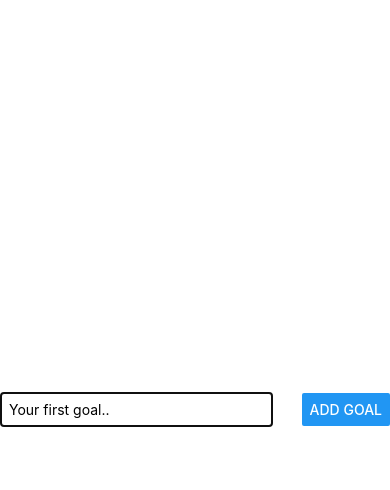
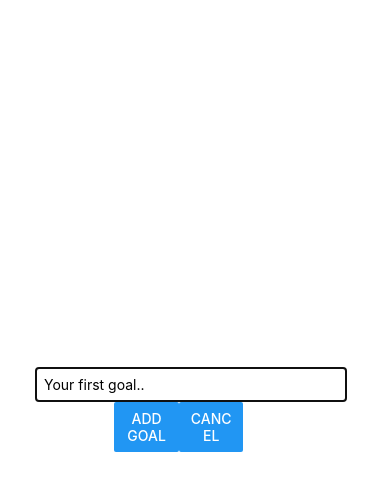
Before and after one commit to velobmidav/udemy-course, a React Native app in the folder UdemyProject/: screen / in a window 390 px wide. Both pictures are taken after a click on the button "ADD NEW PROP". Shown: the top 490 px of the page. Built offline with nearby package versions, Linux system fonts and the light colour scheme.

Commit message:
Adjusted styling on input modal

```diff
--- a/UdemyProject/components/GoalInput.js
+++ b/UdemyProject/components/GoalInput.js
@@ -23,9 +23,10 @@ return (
             style={styles.TextInput}
             onChangeText={goalInputHandler}
             value={enteredGoalText}/>
-        <Button
-            title='ADD GOAL'
-            onPress={addGoalHandler}/>
+        <View style={styles.ButtonContainer}>
+        <View style={styles.Button}><Button title='ADD GOAL' onPress={addGoalHandler}/></View>
+        <View style={styles.Button}><Button title='CANCEL'/></View>
+        </View>
       </View>
 </Modal>)
 }
@@ -36,8 +37,8 @@ const styles = StyleSheet.create({
 
   inputContainer: {
     flex: 1,
-    flexDirection: 'row',
-    justifyContent: 'space-between',
+    flexDirection: 'column',
+    justifyContent: 'center',
     alignItems: 'center',
     marginBottom: 24,
     borderBottomWidth: 1,
@@ -46,8 +47,15 @@ const styles = StyleSheet.create({
   TextInput: {
     borderWidth: 1,
     borderColor: '#cccccc',
-    width: '70%',
+    width: '80%',
     marginRight: 8,
     padding: 8
   },
+  ButtonContainer:{
+    flexDirection: "row",
+    marginVertical: "10"
+  },
+  Button: {
+    width: "40%"
+  }
 });
```
